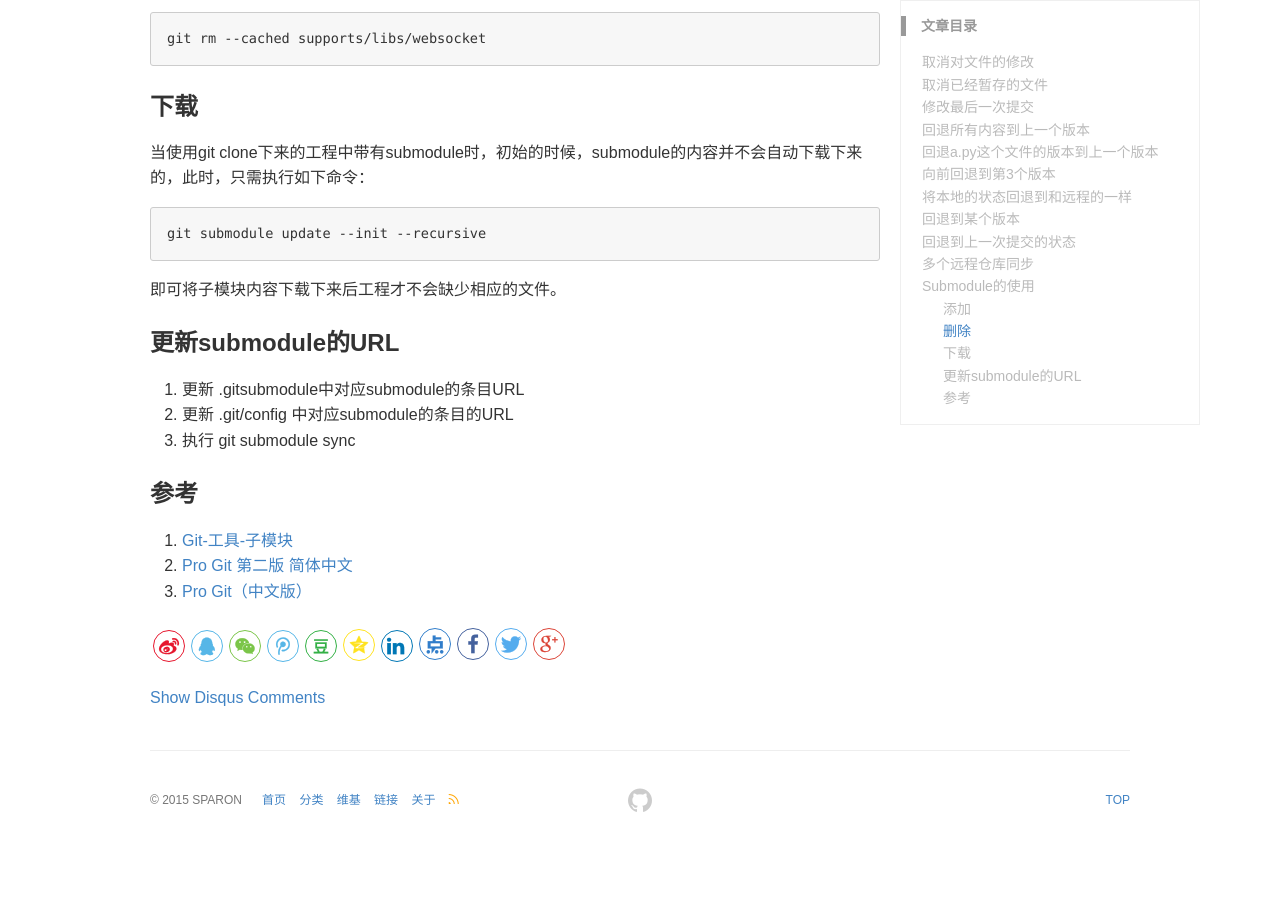
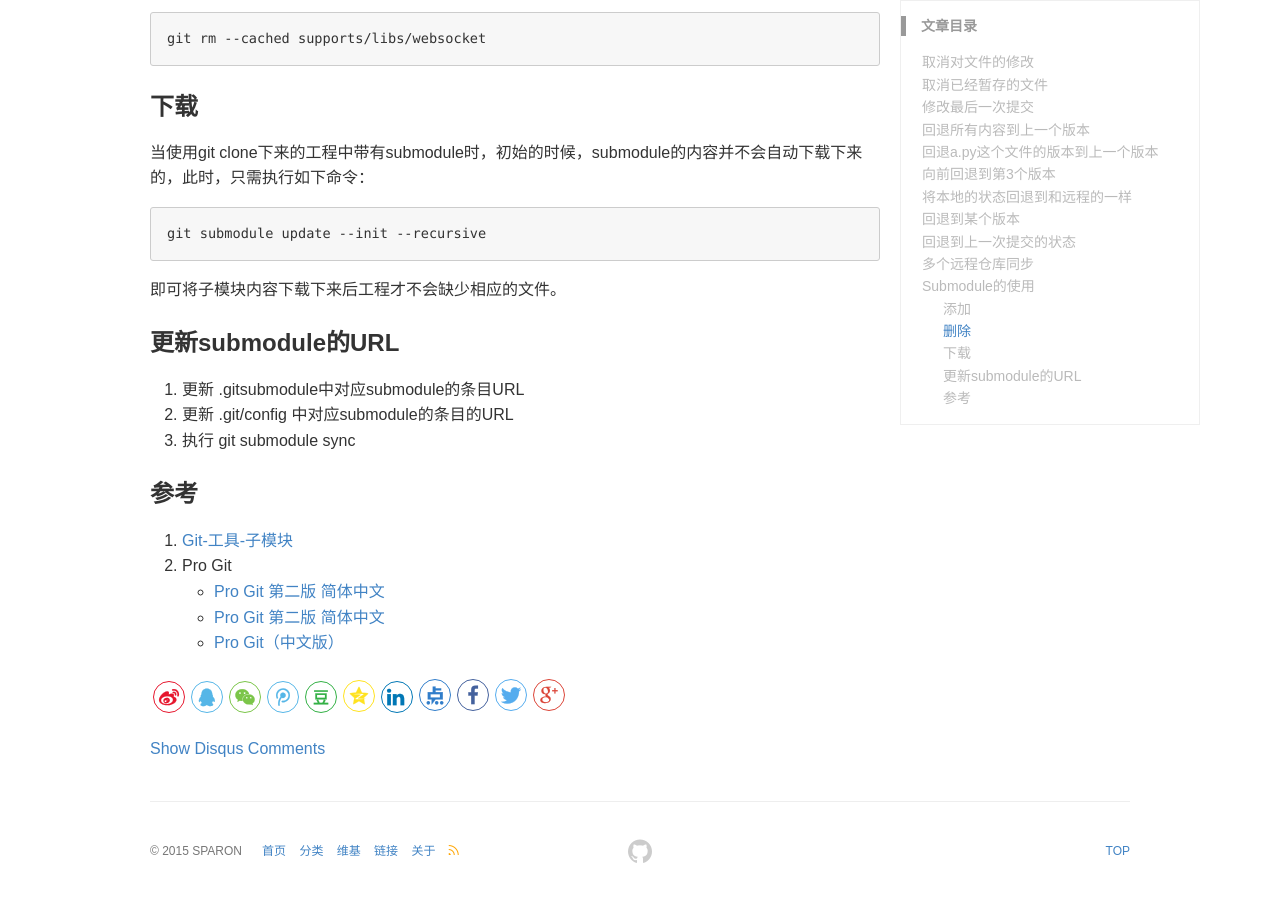
Before and after one commit to SPARON/blog-2016-2, a Jekyll site: the page built from _posts/2017-06-21-Git基础命令.md, in a window 1280 px wide and 900 px high, scrolled down 2641 px. Built offline with Jekyll 4.4.1, drawn with Linux system fonts in a browser that asks for light colours; comment, search, counter and statistics services are not loaded; before the commit the page ends 3490 px from its top, so only the background shows below that.

Commit message:
Update 2017-06-21-Git基础命令.md

```diff
--- a/_posts/2017-06-21-Git基础命令.md
+++ b/_posts/2017-06-21-Git基础命令.md
@@ -139,5 +139,7 @@
 ### 参考
 
 1. [Git-工具-子模块](http://git-scm.com/book/zh/v2/Git-工具-子模块)
-1. [Pro Git 第二版 简体中文](https://www.gitbook.com/book/bingohuang/progit2)
-1. [Pro Git（中文版）](http://git.oschina.net/progit/)
+1. Pro Git
+    * [Pro Git 第二版 简体中文](https://git-scm.com/book/zh/v2)
+    * [Pro Git 第二版 简体中文](https://www.gitbook.com/book/bingohuang/progit2)
+    * [Pro Git（中文版）](http://git.oschina.net/progit/)
```
